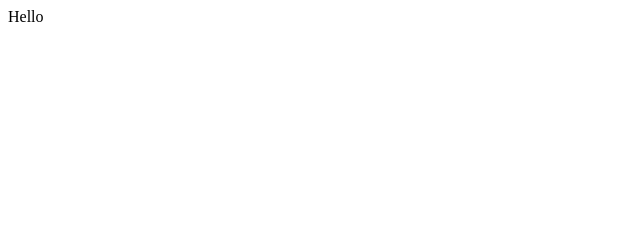
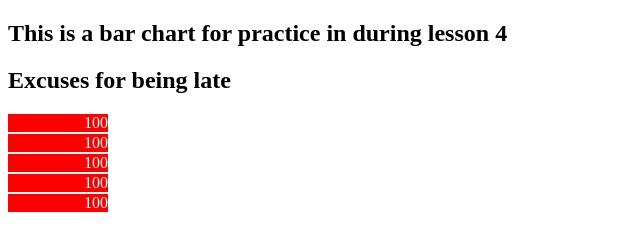
Before and after one commit to johnpoon/l4chart, a plain HTML site: page index.html in a window 1280 px wide. Shown: the whole page, without its empty margins (0-640 px from the left). Drawn offline with Linux system fonts and the light colour scheme.

Commit message:
Update index.html

```diff
--- a/index.html
+++ b/index.html
@@ -1,2 +1,45 @@
+<!Doctype html>
+<html>
 
-Hello
+    <head>
+        <style>
+        .bar-block{
+            background-color:red;
+            color: white;
+            text-align: right;
+            margin-top: 2px;
+            margin-bottom: 2px;
+        }
+
+
+</style>
+
+    </head>
+
+
+    <body>
+        <article>
+            <h1>This is a bar chart for practice in during lesson 4
+            </h1>
+            <section>
+                <h2> Excuses for being late
+                </h2>
+                <div class="myfigure">
+                <div class="bar-block" style="width:100px;">100 </div>
+                <div class="bar-block" style="width:100px;">100 </div>
+                <div class="bar-block" style="width:100px;">100 </div>
+                <div class="bar-block" style="width:100px;">100 </div>
+                <div class="bar-block" style="width:100px;">100 </div>
+
+
+
+
+
+        </article>
+
+
+
+    </body>
+
+
+</html>
```
